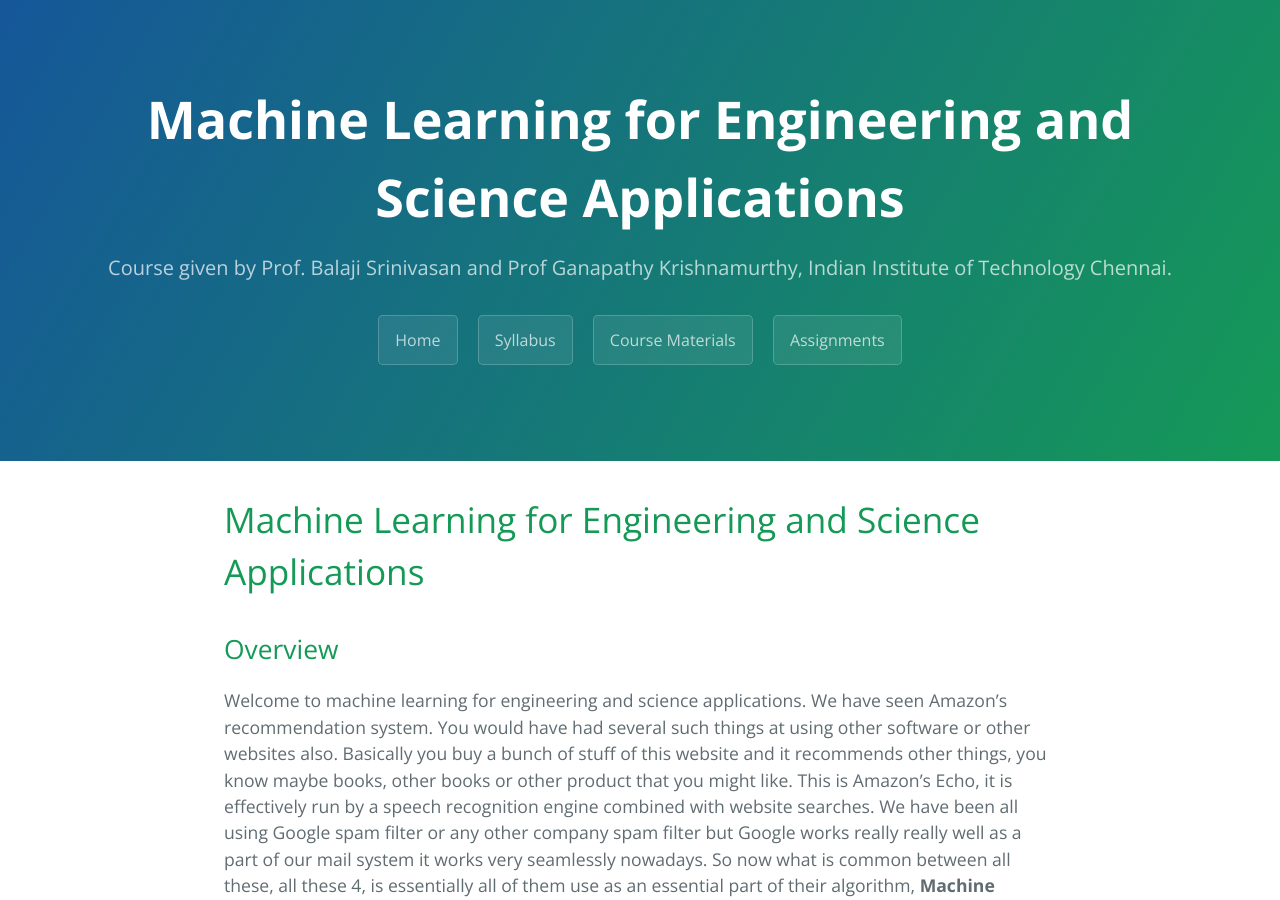
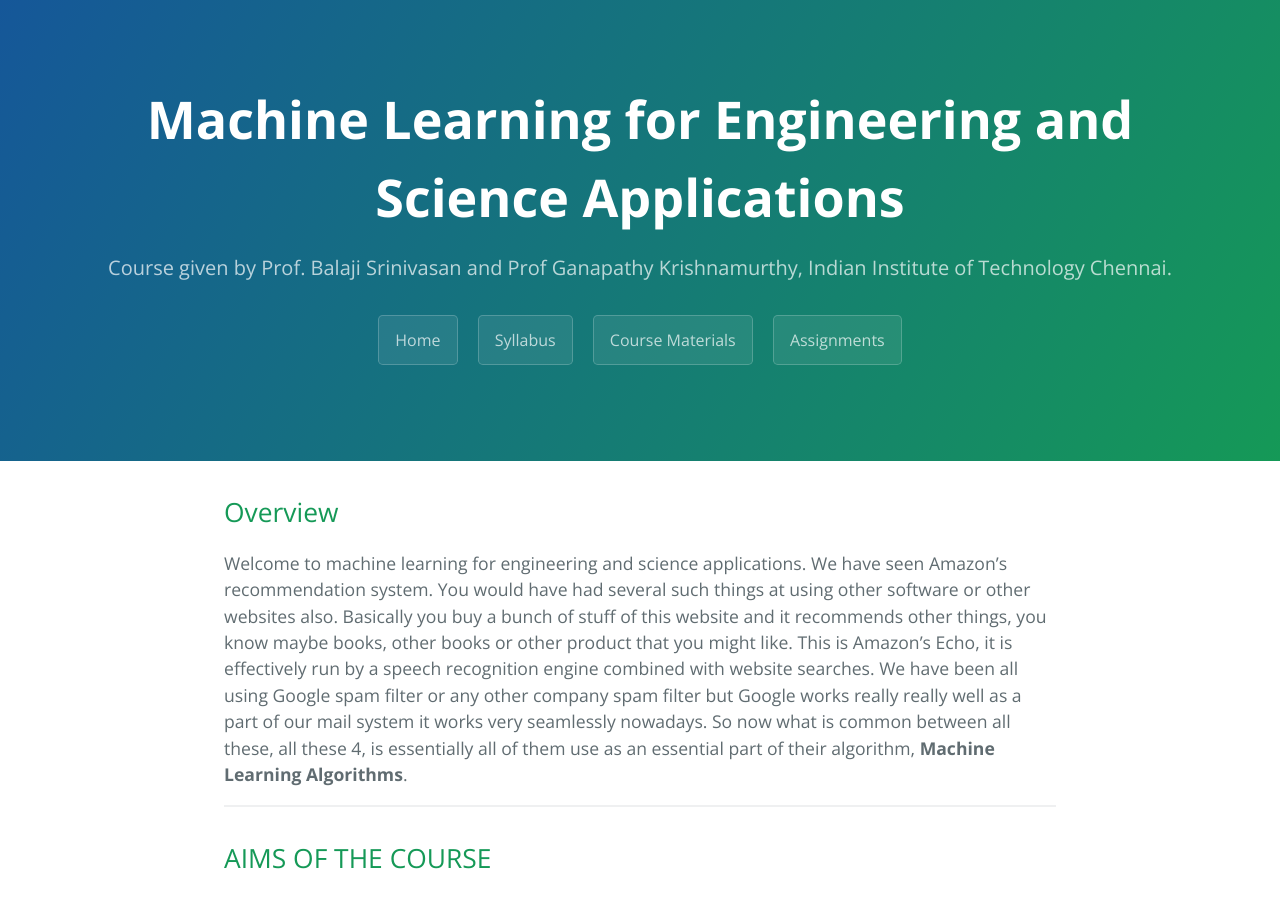
Before and after one commit to Sindhujayeswanthkumar/MLESA, a Jekyll site: the page built from index.md, in a window 1280 px wide and 900 px high. Built offline with Jekyll 4.4.1, drawn with Linux system fonts in a browser that asks for light colours.

Commit message:
Update index.md

```diff
--- a/index.md
+++ b/index.md
@@ -2,8 +2,6 @@
 layout: default
 title: Machine Learning for Engineering and Science Applications
 ---
-
-# Machine Learning for Engineering and Science Applications
 
 ## Overview
 
```
